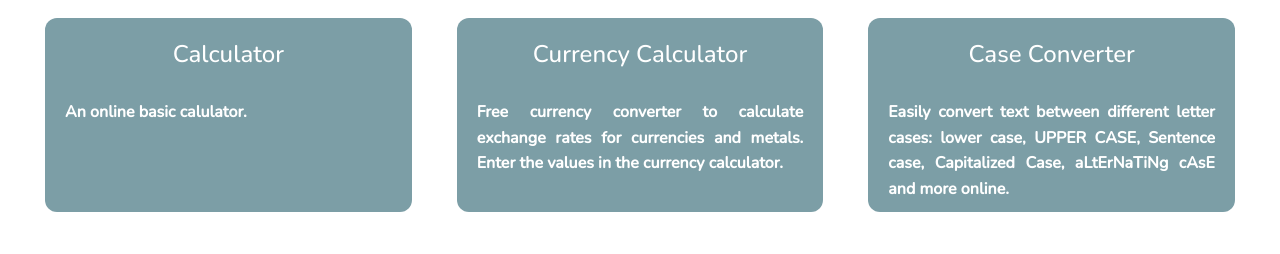
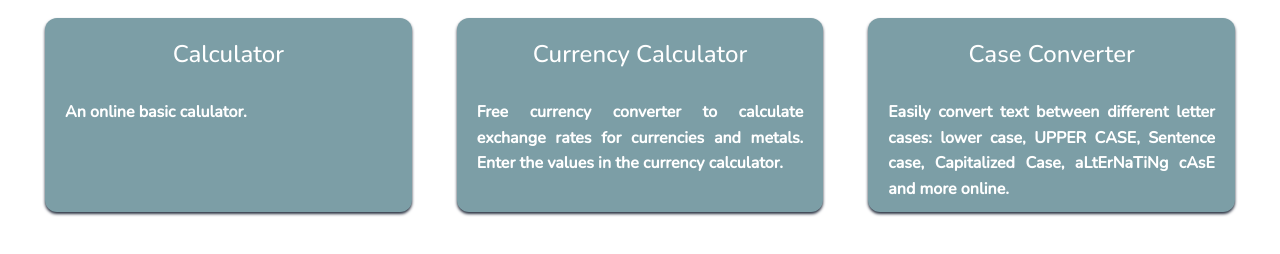
Before and after one commit to ericsotoexe/bitosoft, a plain HTML site: page index.html in a window 1280 px wide. Shown: the part 687-941 px from the top of the page. Drawn offline with nearby package versions, Linux system fonts and the light colour scheme.

Commit message:
Webpage 0.1.58v
- Shadow's Features added.

```diff
--- a/style.css
+++ b/style.css
@@ -118,6 +118,7 @@ body {
 .feature-item {
   background-color: #7c9ea6;
   border-radius: 12px;
+  box-shadow: 0px 2px 3px #283040;
 }
 
 .feature-item h2 {
```
